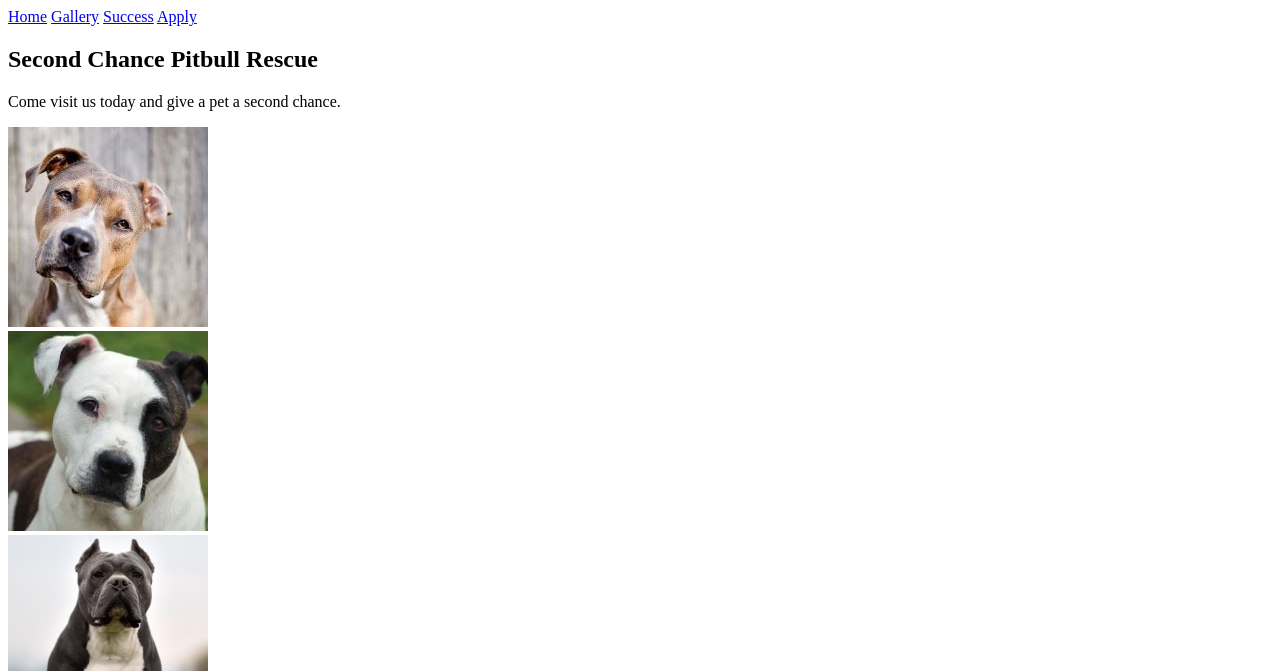
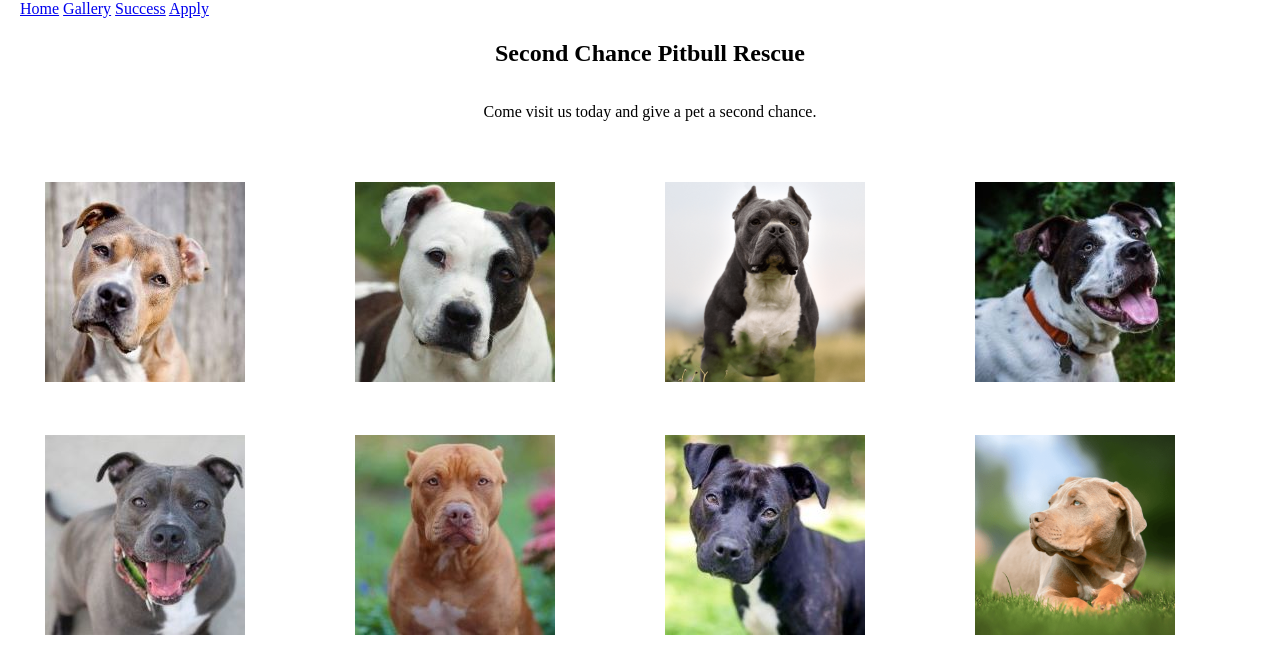
Before and after one commit to krys-tsuda/JavaScript-Projects, a plain HTML site: page One_Page_Website/One_Page_Website.html in a window 1280 px wide. Shown: the top 671 px of the page. Drawn offline with Linux system fonts and the light colour scheme.

Commit message:
Update One_Page_Website.html
Updated css link to one_page_website.html

```diff
--- a/One_Page_Website/One_Page_Website.html
+++ b/One_Page_Website/One_Page_Website.html
@@ -3,7 +3,7 @@
 	<head>
 		<title>2nd Chance</title>
 		<meta charset="utf-8">
-		<link rel="stylesheet" href="CSS/One_Page_Website_2.css">
+		<link rel="stylesheet" href="CSS/One_Page_Website.css">
 		<script src="JS/one_page_website.js"></script>
 	</head>
 
```
